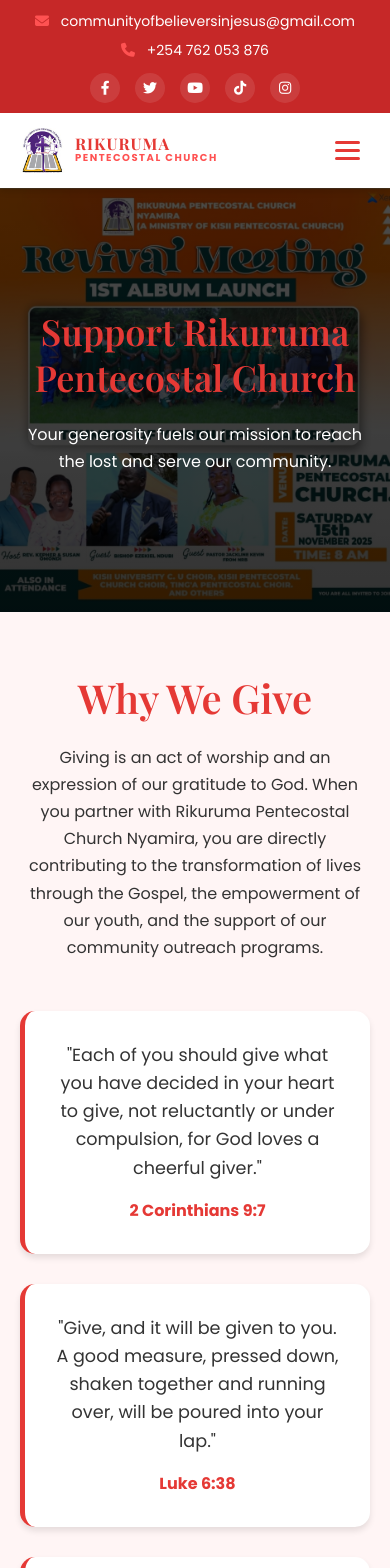
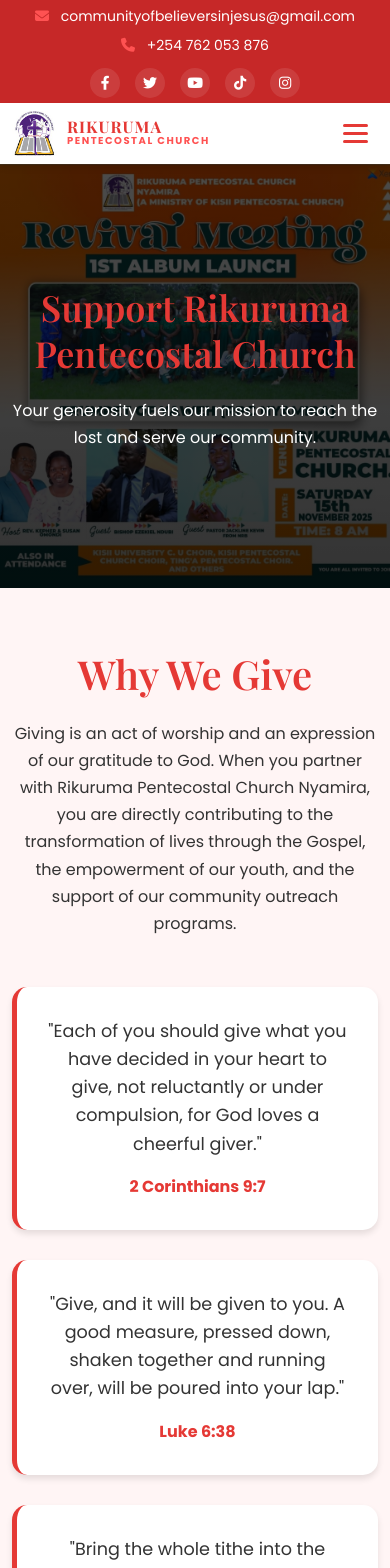
Before and after one commit to Kennedy-Mutuku/RIKURUMA-PENTECOSTAL-CHURCH-NYAMIRA-Front-End, a React (Vite) app: page /donate in a window 390 px wide. Shown: the top 1568 px of the page. Built offline with nearby package versions, Linux system fonts and the light colour scheme.

Commit message:
Finalize high-density mobile layout: optimize carousel wording, reduce margins, and tighten vertical spacing for extra thin screens

```diff
--- a/src/styles/style.css
+++ b/src/styles/style.css
@@ -65,6 +65,12 @@
     padding: 0 20px;
 }
 
+@media (max-width: 480px) {
+    .container {
+        padding: 0 12px;
+    }
+}
+
 /* Typography */
 h1,
 h2,
@@ -146,6 +152,18 @@
     padding: 80px 0;
 }
 
+@media (max-width: 768px) {
+    .section {
+        padding: 60px 0;
+    }
+}
+
+@media (max-width: 480px) {
+    .section {
+        padding: 40px 0;
+    }
+}
+
 .section-header {
     text-align: center;
     margin-bottom: 50px;
@@ -184,6 +202,12 @@
     background-color: var(--primary-dark);
     padding: 10px 0;
     font-size: 0.875rem;
+}
+
+@media (max-width: 768px) {
+    .top-bar {
+        padding: 5px 0;
+    }
 }
 
 .top-bar-content {
@@ -242,6 +266,12 @@
     justify-content: space-between;
     align-items: center;
     padding: 15px 0;
+}
+
+@media (max-width: 768px) {
+    .header-content {
+        padding: 8px 0;
+    }
 }
 
 .logo a {
@@ -2073,25 +2103,35 @@
 
 @media (max-width: 360px) {
     .hero-slider {
-        height: 340px;
+        height: 320px;
+        /* Even tighter */
+    }
+
+    .slide-content {
+        width: 95%;
+        /* Bring closer to margins */
+        top: 45%;
+        /* Move slightly up to utilize upper space */
     }
 
     .slide-content h2 {
-        font-size: 1.3rem;
+        font-size: 1.25rem;
+        margin-bottom: 10px;
     }
 
     .slide-content p {
-        font-size: 0.8rem;
-        margin-bottom: 12px;
+        font-size: 0.75rem;
+        margin-bottom: 15px;
+        line-height: 1.2;
     }
 
     .btn {
-        padding: 8px 15px;
-        font-size: 0.85rem;
+        padding: 6px 15px;
+        font-size: 0.75rem;
     }
 
     .slide-buttons {
-        gap: 8px;
+        gap: 6px;
     }
 }
 
```
